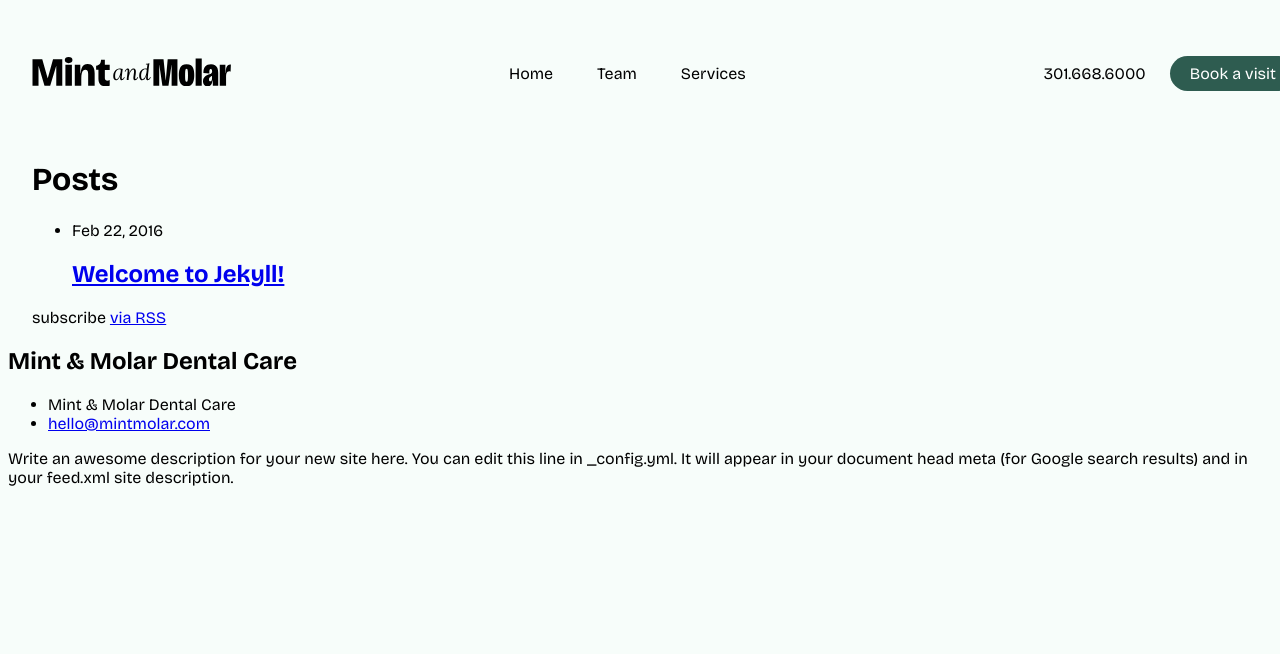
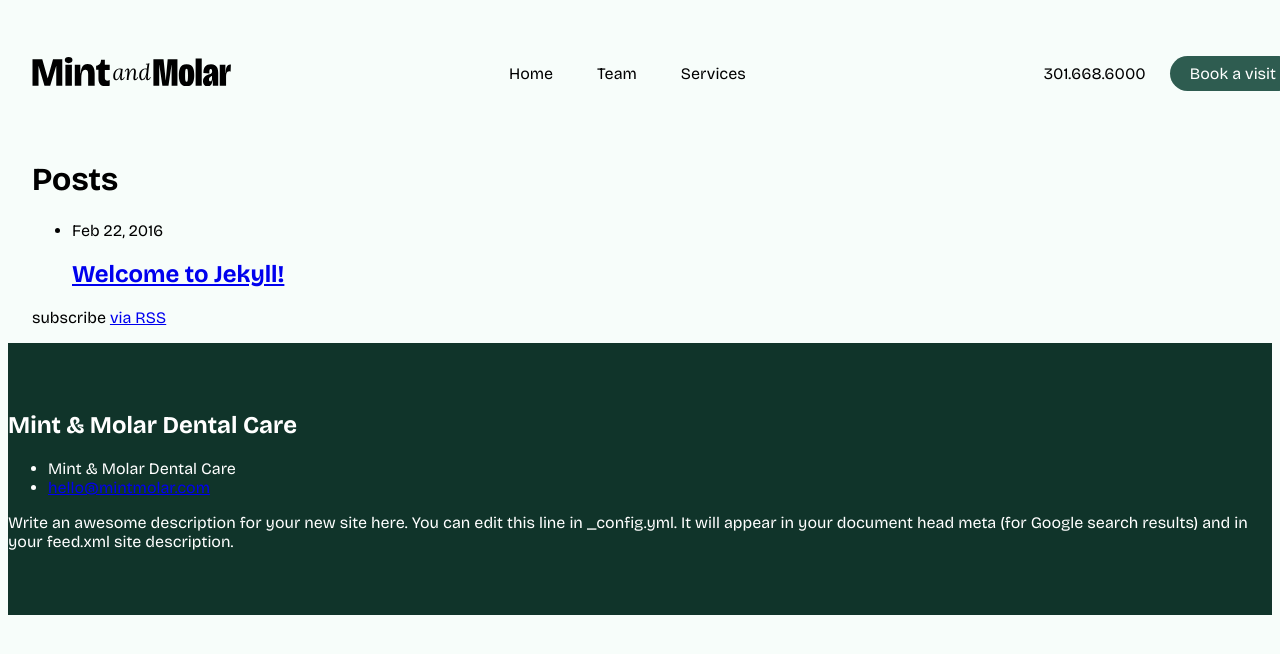
Before and after one commit to naher94/mintmolar.com, a Jekyll site: the page built from index.html, in a window 1280 px wide. Shown: the top 654 px of the page. Built offline with Jekyll 4.4.1, drawn with Linux system fonts in a browser that asks for light colours.

Commit message:
Footer CSS Added

```diff
--- /dev/null
+++ b/_sass/_footer.scss
@@ -0,0 +1,16 @@
+@use 'scaffold/scaffold' as scaffold;
+
+footer {
+  background: var(--color-mint-extra-dark);
+  color: var(--color-white);
+  padding-block: 3rem;
+
+  .footer {
+    &__inner {
+      @include scaffold.container();
+      @include scaffold.flex();
+      justify-content: space-between;
+      align-items: flex-start;
+    }
+  }
+}
--- a/css/main.scss
+++ b/css/main.scss
@@ -7,3 +7,4 @@
 @use 'scaffold/scaffold';
 @use 'mint';
 @use 'header';
+@use 'footer';
```
